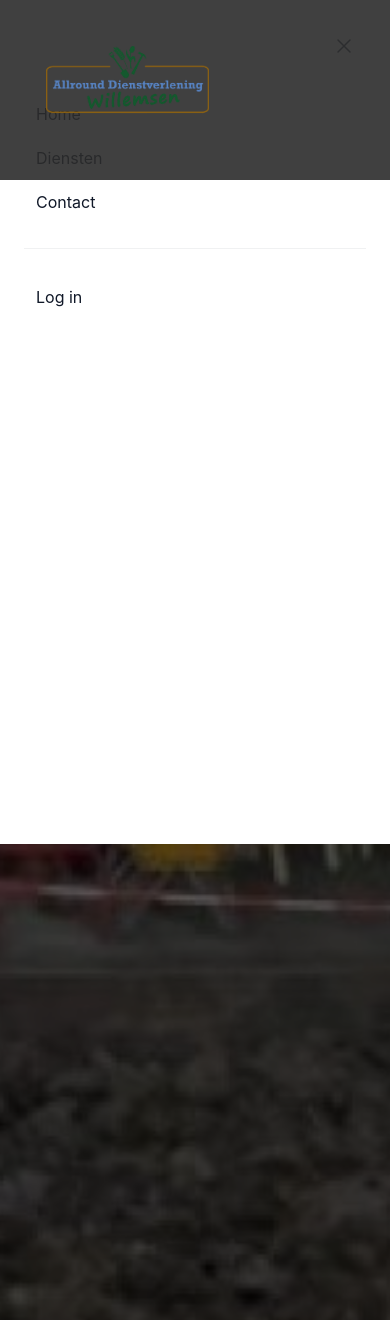
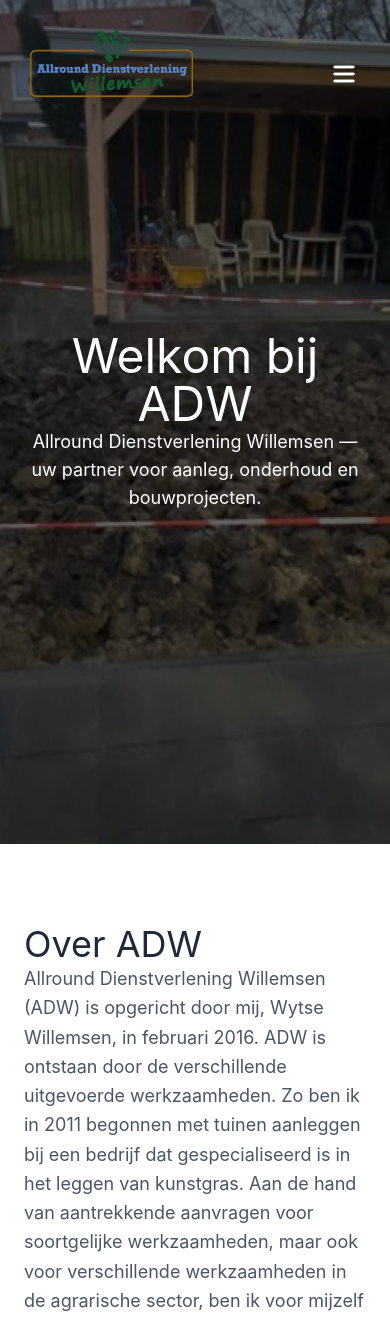
Before and after one commit to MyrtheRosa/Casus_2, a Vue app in the folder VueADW/: page / in a window 390 px wide. Shown: the top 1320 px of the page. Built offline with nearby package versions, Linux system fonts and the light colour scheme.

Commit message:
navbar en contactpage responsive

```diff
--- a/VueADW/src/components/Navbar.vue
+++ b/VueADW/src/components/Navbar.vue
@@ -1,44 +1,129 @@
-<!-- Navbar, sticky bovenaan het scherm -->
-<style scoped>
+<script setup>
+import { ref, onMounted, onBeforeUnmount } from 'vue'
 
-nav {
-  transition: background-color 0.2s ease-in-out;
+// Prop voor solid navbar
+const props = defineProps({
+  solid: {
+    type: Boolean,
+    default: false
+  }
+})
 
+const mobileMenuOpen = ref(false)
+const toggleMobileMenu = () => (mobileMenuOpen.value = !mobileMenuOpen.value)
+
+const isScrolled = ref(false)
+function handleScroll() {
+  isScrolled.value = window.scrollY > window.innerHeight * 0.4
 }
 
-.bg-antraciet {
-  background-color: rgba(44, 44, 44, 1);
+onMounted(() => window.addEventListener('scroll', handleScroll))
+onBeforeUnmount(() => window.removeEventListener('scroll', handleScroll))
+</script>
 
+<template>
+  <nav
+    :class="[
+      'fixed top-0 left-0 w-full z-50 transition-colors duration-300 flex items-center justify-between p-6 lg:px-8',
+      props.solid || isScrolled ? 'bg-[#1f1f1f] text-white shadow-md' : 'bg-transparent text-white'
+    ]"
+  >
+    <!-- Logo -->
+    <div class="flex items-center">
+      <a href="/" class="-m-1.5 p-1.5">
+        <img class="h-22 w-auto" src="/images/adwLogo.png" alt="ADW Logo" />
+      </a>
+    </div>
+
+    <!-- Desktop menu -->
+    <div class="hidden lg:flex lg:gap-x-12">
+      <a href="/" class="menu-item text-lg font-semibold relative">Home</a>
+      <a href="#" class="menu-item text-lg font-semibold relative">Diensten</a>
+      <a href="/ContactPage" class="menu-item text-lg font-semibold relative">Contact</a>
+    </div>
+
+    <!-- Hamburger / Close button -->
+    <div class="lg:hidden relative z-[60]">
+      <button
+        @click="toggleMobileMenu"
+        type="button"
+        class="inline-flex items-center justify-center rounded-md p-2 text-white focus:outline-none focus:ring-2 focus:ring-white"
+      >
+        <svg v-if="!mobileMenuOpen" xmlns="http://www.w3.org/2000/svg" class="h-7 w-7" fill="none"
+          viewBox="0 0 24 24" stroke="currentColor">
+          <path stroke-linecap="round" stroke-linejoin="round" stroke-width="2"
+            d="M4 6h16M4 12h16M4 18h16" />
+        </svg>
+        <svg v-else xmlns="http://www.w3.org/2000/svg" class="h-7 w-7" fill="none"
+          viewBox="0 0 24 24" stroke="currentColor">
+          <path stroke-linecap="round" stroke-linejoin="round" stroke-width="2"
+            d="M6 18L18 6M6 6l12 12" />
+        </svg>
+      </button>
+    </div>
+
+    <!-- Mobile Menu Overlay -->
+    <transition name="slide">
+      <div
+        v-if="mobileMenuOpen"
+        class="fixed inset-0 bg-[#1f1f1f]/95 flex flex-col items-center justify-center space-y-8 text-2xl font-semibold text-white z-40"
+      >
+        <a href="/" @click="toggleMobileMenu">Home</a>
+        <a href="#" @click="toggleMobileMenu">Diensten</a>
+        <a href="/ContactPage" @click="toggleMobileMenu">Contact</a>
+      </div>
+    </transition>
+  </nav>
+</template>
+
+<style scoped>
+/* Dubbele lijn-animatie bij hover */
+.menu-item {
+  position: relative;
+  padding: 0.25rem 0;
+  text-decoration: none;
+  color: white;
+  transition: color 0.3s ease;
+}
+.menu-item::before,
+.menu-item::after {
+  content: '';
+  position: absolute;
+  height: 1.2px;
+  background-color: #22c55e; /* Tailwind green-500 */
+  width: 0;
+  transition: all 0.4s ease;
+}
+.menu-item::before {
+  top: 0;
+  right: 0;
+}
+.menu-item::after {
+  bottom: 0;
+  left: 0;
+}
+.menu-item:hover::before {
+  width: 100%;
+  left: 0;
+  right: auto;
+}
+.menu-item:hover::after {
+  width: 100%;
+  right: 0;
+  left: auto;
+}
+.menu-item:hover {
+  color: #22c55e;
 }
 
-.bg-transparent {
-  background-color: rgba(44, 44, 44, 0.9);
+/* Slide animatie voor mobiel menu */
+.slide-enter-active,
+.slide-leave-active {
+  transition: all 0.3s ease;
 }
-
-#hero {
-  transition: height 0.2s ease-in-out;
-}
-
-
-main {
-  padding-top: 14rem;
+.slide-enter-from,
+.slide-leave-to {
+  transform: translateY(-100%);
+  opacity: 0;
 }
 </style>
-
-
- <template>
-<nav class="sticky top-0 z-1000 flex items-center justify-between p-10 lg:px-8 text-white bg-transparent">
-<div class="flex lg:flex-1">
-    <a href="/" class="-m-1.5 p-1.5">
-    <span class="sr-only">Your Company</span>
-    <img class="h-22 w-auto"
-        src="/images/adwLogo.png" alt="">
-    </a>
-</div>
-<div class="hidden lg:flex lg:gap-x-12 cursor-pointer">
-    <a href="/" class="menu-item text-xl font-semibold">Home</a>
-    <a href="#" class="menu-item text-xl font-semibold">Diensten</a>
-    <a href="ContactPage" class="menu-item text-xl font-semibold">Contact</a>
-</div>
-</nav>
-</template>
--- a/VueADW/src/pages/DienstPage.vue
+++ b/VueADW/src/pages/DienstPage.vue
@@ -1,6 +1,8 @@
 <script setup>
+import Navbar from '@/components/Navbar.vue'
 import indoorhome from '../components/indoorhome.vue';
 import outdoorhome from '../components/outdoorhome.vue';
+
 </script>
 
 <template>
--- a/VueADW/src/pages/HomePage.vue
+++ b/VueADW/src/pages/HomePage.vue
@@ -1,151 +1,76 @@
 <script setup>
-
-
-import { onMounted, onBeforeUnmount } from 'vue'
-
-const handleScroll = () => {
-  const hero = document.getElementById('hero');
-  const scrollY = window.scrollY;
-  const maxHeight = window.innerHeight;
-  const minHeight = 0;
-  const speed = 3;
-
-  const newHeight = Math.max(maxHeight - (scrollY * speed), minHeight);
-
-  if (hero) {
-    hero.style.height = `${newHeight}px`;
-  }
-
-  // Navbar transparant maken en naar antraciet kleuren
-  const navbar = document.querySelector('nav');
-  if (navbar) {
-    if (scrollY > maxHeight * 0.4) {
-      navbar.classList.add('bg-antraciet');
-      navbar.classList.remove('bg-transparent');  // Verwijder transparante achtergrond als navbar antraciet is
-    } else {
-      navbar.classList.remove('bg-antraciet');
-      navbar.classList.add('bg-transparent');  // Voeg transparantie toe wanneer de navbar klein is
-    }
-  }
-}
-
-onMounted(() => {
-  window.addEventListener('scroll', handleScroll)
-})
-
-onBeforeUnmount(() => {
-  window.removeEventListener('scroll', handleScroll)
-})
+import Navbar from '@/components/Navbar.vue'
 </script>
 
+<template>
+  <main class="bg-white min-h-screen">
+    <!-- Gebruik de Navbar component -->
+    <Navbar />
 
+    <!-- Hero Section -->
+    <section
+      id="hero"
+      class="relative h-screen bg-cover bg-center transition-all duration-500"
+      style="background-image: url('/images/homebackground.jpeg')">
+      <!-- Donkere overlay -->
+      <div class="absolute inset-0 bg-black opacity-60"></div>
 
-<template>
-  <main>
-    <div class="bg-white">
-      <header class="fixed inset-x-0 top-0 z-50">
-        <!-- Hero section -->
-        <section id="hero" class="relative h-screen bg-cover bg-center transition-all duration-400"
-          style="background-image: url('/images/homebackground.jpeg')">
-          <!-- Overlay om de afbeelding donkerder te maken -->
-          <div class="absolute inset-0 bg-black opacity-65 z-0"></div>
+      <!-- Hero tekst -->
+      <div class="relative z-10 flex flex-col items-center justify-center h-full text-center text-white px-6">
+        <h1 class="text-5xl font-bold sm:text-7xl mb-4">Welkom bij ADW</h1>
+        <p class="text-lg sm:text-2xl max-w-2xl">
+          Allround Dienstverlening Willemsen — uw partner voor aanleg, onderhoud en bouwprojecten.
+        </p>
+      </div>
+    </section>
 
+    <!-- Over ADW -->
+    <section class="relative px-6 py-20 lg:px-8 bg-white text-gray-800">
+      <div class="mx-auto max-w-6xl">
+        <h2 class="text-4xl font-semibold mb-8">Over ADW</h2>
+        <p class="text-lg leading-relaxed text-gray-600">
+          Allround Dienstverlening Willemsen (ADW) is opgericht door mij,
+                Wytse Willemsen, in februari 2016. ADW is ontstaan door de
+                verschillende uitgevoerde werkzaamheden. Zo ben ik in 2011
+                begonnen met tuinen aanleggen bij een bedrijf dat gespecialiseerd
+                is in het leggen van kunstgras. Aan de hand van aantrekkende
+                aanvragen voor soortgelijke werkzaamheden, maar ook voor
+                verschillende werkzaamheden in de agrarische sector, ben ik voor
+                mijzelf begonnen. Door de jaren heen heb ik vele disciplines
+                aangeleerd, van (kunst)gras leggen en bestrating, tot bezigheden
+                in de bouw, loodgieterij en wereld van elektriciteit. Daarnaast
+                heb ik een interesse ontwikkeld in het uitdenken en aanleggen van
+                tuinen.
+                <br /><br />
+                Door deze achtergrond in veelzijdigheid, is het voor mij makkelijk
+                geworden om integraal uw wensen uit te denken en te combineren.
+                Dit in tegenstelling tot bijvoorbeeld mijn ervaring in de bouw,
+                waar (te) vaak enkel op de eigen discipline wordt gelet en er zo
+                uitvoeringsfouten ontstaan. Door met u uw wensen en ideeën door te
+                spreken, kunnen we gezamenlijk tot een praktisch (en financieel)
+                haalbaar plan komen.
+                <br /><br />
+                Heeft u interesse of vragen? Leg het mij voor aan de hand van de
+                contactgegevens onder het kopje
+                <a
+                  href="/ContactPage"
+                  class="text-green-600 hover:text-green-500"
+                  >"Contact"</a
+                >.
+                <br /><br />
+                U bent altijd welkom bij
+                <span class="text-green-600 font-semibold"
+                  ><span style="color: rgb(31, 78, 121)">A</span>llround
+                  <span style="color: rgb(31, 78, 121)">D</span>ienstverlening
+                  <span style="color: rgb(31, 78, 121)">W</span>illemsen</span
+                >, gevestigd in Oud-Dronten.
+          </p>
+      </div>
+    </section>
 
-        </section>
-
-        <!-- Mobile menu, show/hide based on menu open state. -->
-        <div class="lg:hidden" role="dialog" aria-modal="true">
-          <!-- Background backdrop, show/hide based on slide-over state. -->
-          <div class="fixed inset-0 z-50"></div>
-          <div
-            class="fixed inset-y-0 right-0 z-50 w-full overflow-y-auto bg-white px-6 py-6 sm:max-w-sm sm:ring-1 sm:ring-gray-900/10">
-            <div class="flex items-center justify-between">
-              <a href="#" class="-m-1.5 p-1.5">
-                <span class="sr-only">Your Company</span>
-                <img class="h-8 w-auto"
-                  url="('/images/adwLogo.png')"alt="">
-              </a>
-              <button type="button" class="-m-2.5 rounded-md p-2.5 text-gray-700">
-                <span class="sr-only">Close menu</span>
-                <svg class="size-6" fill="none" viewBox="0 0 24 24" stroke-width="1.5" stroke="currentColor"
-                  aria-hidden="true" data-slot="icon">
-                  <path stroke-linecap="round" stroke-linejoin="round" d="M6 18 18 6M6 6l12 12" />
-                </svg>
-              </button>
-            </div>
-            <div class="mt-6 flow-root">
-              <div class="-my-6 divide-y divide-gray-500/10">
-                <div class="space-y-2 py-6">
-                  <a href="#"
-                    class="-mx-3 block rounded-lg px-3 py-2 text-base/7 font-semibold text-gray-900 hover:bg-gray-50">Home</a>
-                  <a href="#"
-                    class="-mx-3 block rounded-lg px-3 py-2 text-base/7 font-semibold text-gray-900 hover:bg-gray-50">Diensten</a>
-                  <a href="#"
-                    class="-mx-3 block rounded-lg px-3 py-2 text-base/7 font-semibold text-gray-900 hover:bg-gray-50">Contact</a>
-                </div>
-                <div class="py-6">
-                  <a href="#"
-                    class="-mx-3 block rounded-lg px-3 py-2.5 text-base/7 font-semibold text-gray-900 hover:bg-gray-50">Log
-                    in</a>
-                </div>
-              </div>
-            </div>
-          </div>
-        </div>
-      </header>
-      <div class="pt-[14rem]">
-        <section class="relative px-8 pt-6 lg:px-8 mt-36">
-          <div class="mx-auto max-w-6xl py-32 sm:py-48 lg:py-56">
-            <!-- Flex container die de tekst centreert (zowel verticaal als horizontaal) -->
-            <div class="flex items-center justify-center h-full">
-              <!-- Voeg padding toe voor wat buffer rondom de tekst -->
-              <div class="text-start w-full px-4">
-                <h1 class="text-5xl font-semibold tracking-tight text-balance text-gray-900 sm:text-7xl">About ADW</h1>
-                <br>
-                <p class="mt-8 text-lg font-medium text-pretty text-gray-500 sm:text-xl">
-                  Allround Dienstverlening Willemsen (ADW) is opgericht door mij, Wytse Willemsen, in februari 2016. ADW
-                  is
-                  ontstaan door de verschillende uitgevoerde werkzaamheden. Zo ben ik in 2011 begonnen met tuinen
-                  aanleggen bij een
-                  bedrijf dat gespecialiseerd is in het leggen van kunstgras. Aan de hand van aantrekkende aanvragen
-                  voor
-                  soortgelijke werkzaamheden, maar ook voor verschillende werkzaamheden in de agrarische sector, ben ik
-                  voor mijzelf begonnen. Door de jaren heen heb ik vele disciplines aangeleerd, van (kunst)gras leggen
-                  en
-                  bestrating, tot bezigheden in de bouw, loodgieterij en wereld van elektriciteit. Daarnaast heb ik een
-                  interesse ontwikkelt in het uitdenken en aanleggen van tuinen.
-
-                  Door deze achtergrond in veelzijdigheid, is het voor mij makkelijk geworden om integraal uw wensen uit
-                  te denken en te combineren. Dit in tegenstelling tot bijvoorbeeld mijn ervaring in de bouw, waar (te)
-                  vaak
-                  enkel op de eigen discipline wordt gelet en er zo uitvoerings-fouten ontstaan. Door met u uw wensen en
-                  de ideeën door te spreken, kunnen we gezamenlijk tot een praktisch (en financieel) haalbaar plan
-                  komen.
-
-                  <br>
-                  <br>
-                  Heeft u interesse of vragen? Leg het mij voor aan de hand van de contactgegevens onder het kopje
-                  <a href="/ContactPage" class="text-green-600 hover:text-green-500">"Contact"</a>.
-                  <br>
-                  <br>
-                  U bent altijd welkom bij <a class="text-green-600">Allround Dienstverlening Willemsen</a>, gevestigd
-                  in Oud-Dronten.
-                </p>
-              </div>
-            </div>
-          </div>
-        </section>
-      </div>
-
-      <!-- IDEK wat dit is tbf -->
-      <div
-        class="absolute inset-x-0 top-[calc(100%-13rem)] -z-10 transform-gpu overflow-hidden blur-3xl sm:top-[calc(100%-30rem)]"
-        aria-hidden="true">
-        <div
-          class="relative left-[calc(50%+3rem)] aspect-1155/678 w-[36.125rem] -translate-x-1/2 bg-linear-to-tr from-[#ff80b5] to-[#9089fc] opacity-30 sm:left-[calc(50%+36rem)] sm:w-[72.1875rem]"
-          style="clip-path: polygon(74.1% 44.1%, 100% 61.6%, 97.5% 26.9%, 85.5% 0.1%, 80.7% 2%, 72.5% 32.5%, 60.2% 62.4%, 52.4% 68.1%, 47.5% 58.3%, 45.2% 34.5%, 27.5% 76.7%, 0.1% 64.9%, 17.9% 100%, 27.6% 76.8%, 76.1% 97.7%, 74.1% 44.1%)">
-        </div>
-      </div>
-    </div>
+    <!-- Footer -->
+    <footer class="bg-antraciet text-white py-10 text-center">
+      <p>&copy; 2025 Allround Dienstverlening Willemsen — Alle rechten voorbehouden</p>
+    </footer>
   </main>
 </template>
```
Also changed, not shown: VueADW/src/pages/ContactPage.vue (+90 -120 lines).
